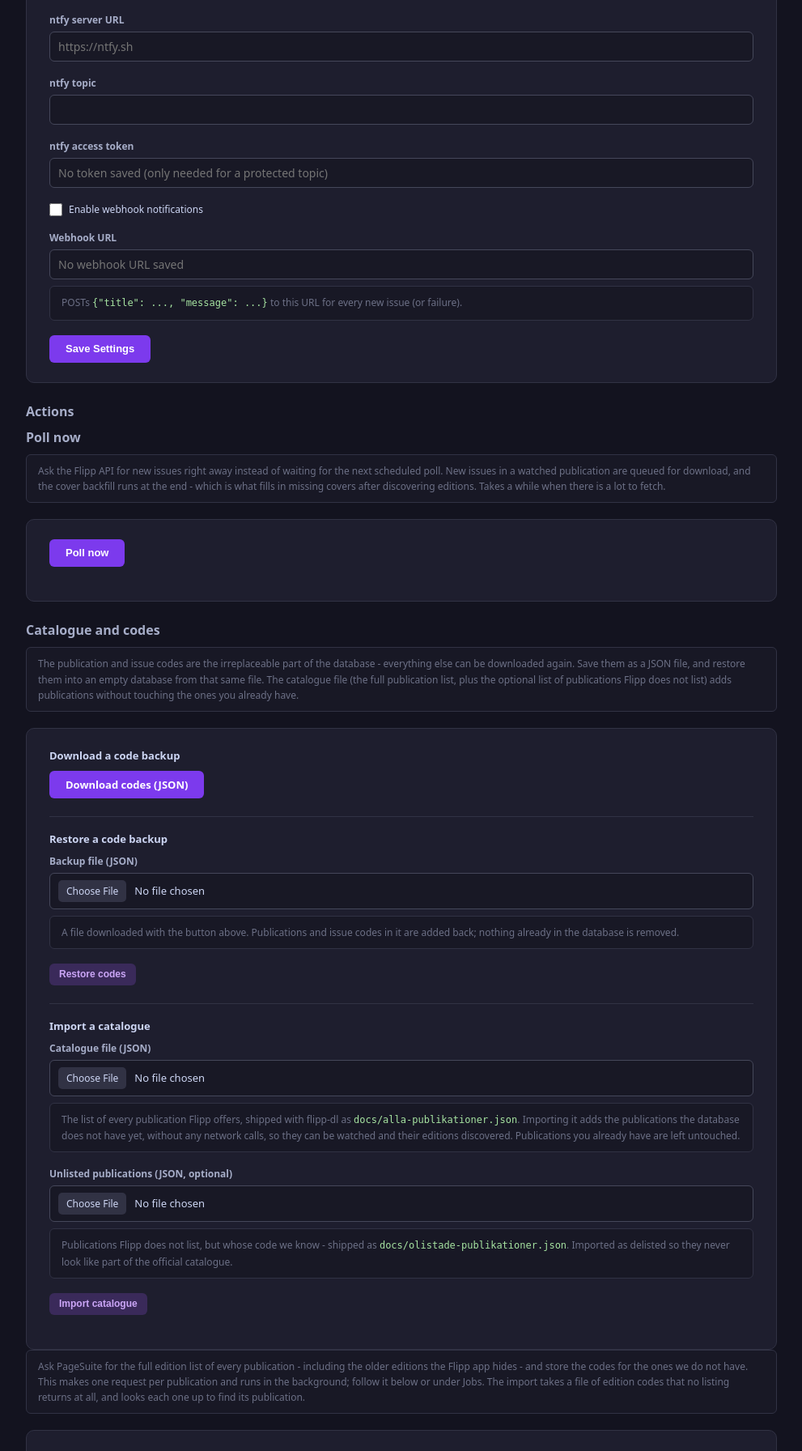
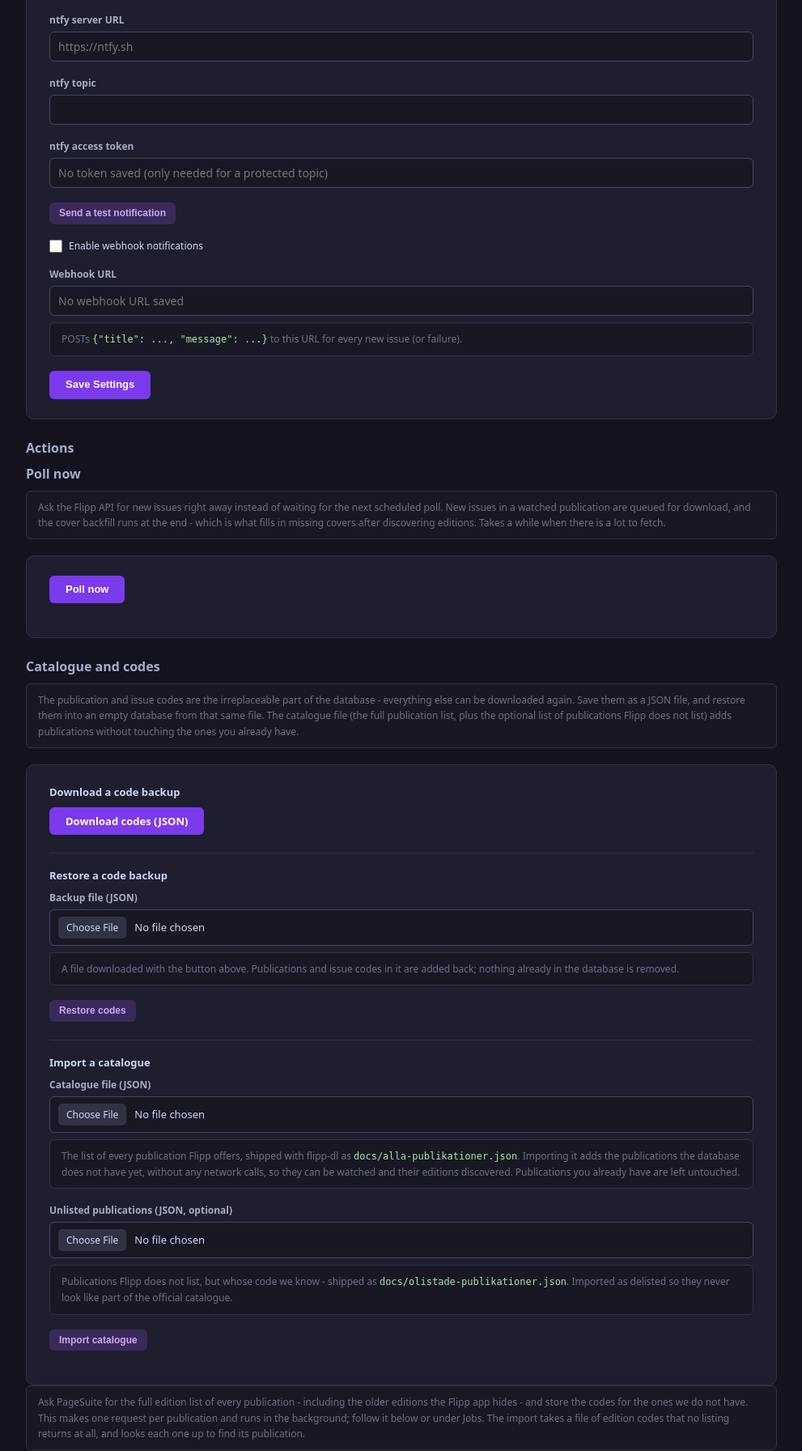
Before and after one commit to Armandur/flipp-dl, a FastAPI app: page /settings in a window 1280 px wide. Shown: the part 1945-3737 px from the top of the page at 81% size, without its empty margins (144-1135 px from the left). Run offline with FastAPI, Linux system fonts and the light colour scheme; data that the repository does not hold is empty; some libraries are stand-ins or nearby versions.

Commit message:
Lägg till en knapp som skickar en testnotis via ntfy
Att veta om notiserna fungerar krävde tidigare att man väntade på en riktig
nedladdning. Nu går det att skicka en testnotis direkt från inställningarna.

Knappen använder värdena i formuläret som de står just nu och faller tillbaka
på det sparade för varje tomt fält - samma regel som spara-formuläret och
Komgas testknapp följer. Det gör att man kan prova innan man sparar, och att
ett tomt tokenfält fortfarande betyder "behåll den sparade".

Ett misslyckande visar orsaken från ntfy, inte bara att det gick fel: en fel
token ger 401 och det står i klartext under meddelandet.

Klickad mot den riktiga ntfy-instansen i tre lägen: utan uppgifter, med rätt
token (notisen kom fram) och med fel token (401 rapporterat).

Co-Authored-By: Claude Opus 5 (1M context) <noreply@anthropic.com>
Claude-Session: https://claude.ai/code/session_018QPq8jS56auqPeGeFwFMUg

```diff
--- a/flipp_dl/web/routes.py
+++ b/flipp_dl/web/routes.py
@@ -37,6 +37,7 @@ from ..downloader import IssueDownloader
 from ..komga import KomgaClient, KomgaError
 from ..models import Issue as DomainIssue
 from ..models import Publication as DomainPublication
+from ..notify import NotifyError, NtfyChannel
 from ..scheduler import (
     poll_publications,
     resolve_current_token,
@@ -66,6 +67,9 @@ _ = _mark_for_translation
 _INVALID_FOLDER_NAME = _("Use only characters that are valid in a folder name.")
 _FOLDER_NAME_CONFLICT = _("That folder name is already used by another publication.")
 _FOLDER_MOVE_FAILED = _("The downloaded files could not be moved.")
+_NTFY_TEST_SENT = _("Test notification sent. Check your ntfy app.")
+_NTFY_TEST_NO_TOPIC = _("Fill in the ntfy server URL and topic first.")
+_NTFY_TEST_FAILED = _("The notification could not be delivered.")
 _LOGIN_WRONG_CREDENTIALS = _("Wrong email address or password.")
 _LOGIN_FAILED = _("Could not sign in to Flipp.")
 _LOGIN_SAVED = _("Signed in. The token is saved and in use.")
@@ -1497,6 +1501,70 @@ def register(app: FastAPI) -> None:
             {"error": None, "libraries": libraries, "selected": selected},
         )
 
+    @app.post("/settings/notify/test", response_class=HTMLResponse)
+    async def notify_test(
+        request: Request,
+        notify_ntfy_url: str = Form(""),
+        notify_ntfy_topic: str = Form(""),
+        notify_ntfy_token: str = Form(""),
+    ):
+        """Send one test notification through ntfy.
+
+        Uses whatever is in the form right now, falling back to what is
+        saved for any blank field - the same rule the save form and the
+        Komga test button follow, so testing before saving works and a
+        blank token field still means "keep the saved one".
+        """
+        if not await check_csrf_form(request):
+            return HTMLResponse("CSRF validation failed", status_code=400)
+
+        lang = i18n.get_language(request)
+        repo = _repo(request)
+        try:
+            url = notify_ntfy_url.strip() or repo.get_setting("notify_ntfy_url", "")
+            topic = notify_ntfy_topic.strip() or repo.get_setting(
+                "notify_ntfy_topic", ""
+            )
+            token = notify_ntfy_token.strip() or repo.get_setting(
+                "notify_ntfy_token", ""
+            )
+        finally:
+            repo.session.close()
+
+        if not url.strip() or not topic.strip():
+            return _templates(request).TemplateResponse(
+                request,
+                "notify_test_result.html",
+                {"error": i18n.translate(lang, _NTFY_TEST_NO_TOPIC), "message": None},
+            )
+
+        channel = NtfyChannel(url.strip(), topic.strip(), token.strip())
+        try:
+            channel.send(
+                "Flipp-DL",
+                i18n.translate(
+                    lang,
+                    _("This is a test notification from flipp-dl. Nothing is wrong."),
+                ),
+            )
+        except NotifyError as exc:
+            logger.warning("ntfy test failed: %s", exc)
+            return _templates(request).TemplateResponse(
+                request,
+                "notify_test_result.html",
+                {
+                    "error": i18n.translate(lang, _NTFY_TEST_FAILED),
+                    "detail": str(exc),
+                    "message": None,
+                },
+            )
+
+        return _templates(request).TemplateResponse(
+            request,
+            "notify_test_result.html",
+            {"error": None, "message": i18n.translate(lang, _NTFY_TEST_SENT)},
+        )
+
     @app.post("/settings/flipp-login", response_class=HTMLResponse)
     async def flipp_login(
         request: Request, email: str = Form(""), password: str = Form("")
--- a/flipp_dl/web/templates/settings.html
+++ b/flipp_dl/web/templates/settings.html
@@ -346,6 +346,26 @@
       {% if settings.notify_ntfy_token_saved %}
       <div class="note">{{ _("Leave blank to keep the saved token.") }}</div>
       {% endif %}
+    </div>
+
+    {# Sends through the values in the form right now, falling back to
+       what is saved for a blank field - so it can be tried before saving. #}
+    <div class="field">
+      <button
+        type="button"
+        class="btn btn-primary-soft"
+        id="ntfy-test-btn"
+        hx-post="/settings/notify/test"
+        hx-include="#notify_ntfy_url, #notify_ntfy_topic, #notify_ntfy_token"
+        hx-target="#ntfy-test-output"
+        hx-swap="innerHTML"
+        hx-indicator="#ntfy-test-spinner"
+        hx-vals='{"_csrf_token": "{{ csrf_token }}"}'
+      >{{ _("Send a test notification") }}</button>
+      <span id="ntfy-test-spinner" class="htmx-indicator dim" style="margin-left:12px;">
+        {{ _("Sending…") }}
+      </span>
+      <div id="ntfy-test-output" style="margin-top:12px;"></div>
     </div>
 
     <div class="field checkbox-field">
```
Also changed, not shown: flipp_dl/web/templates/notify_test_result.html (added, +10 -0 lines), tests/test_web_routes.py (+119 -0 lines), flipp_dl/web/locales/sv/LC_MESSAGES/messages.po, 2 other files.
